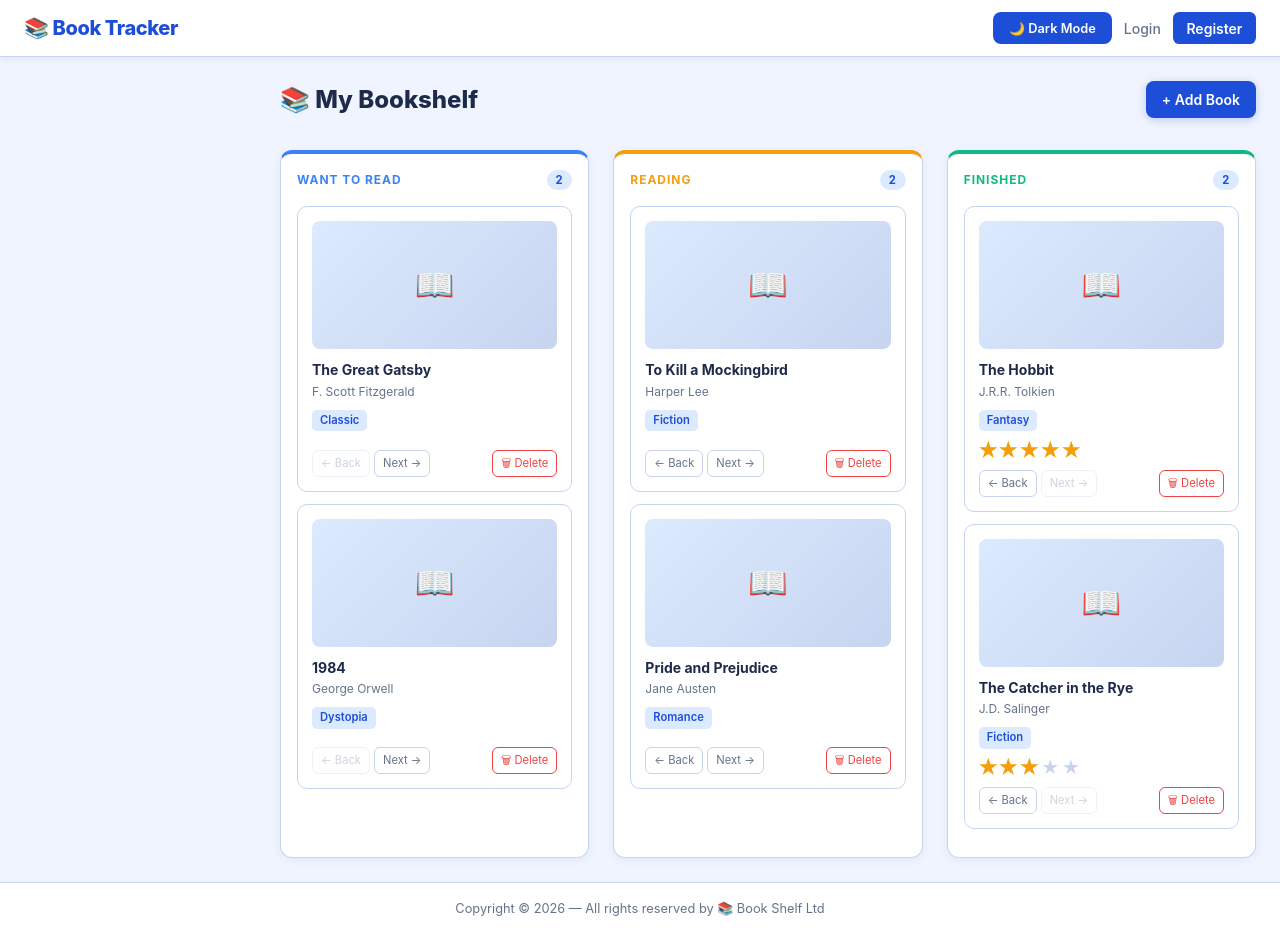
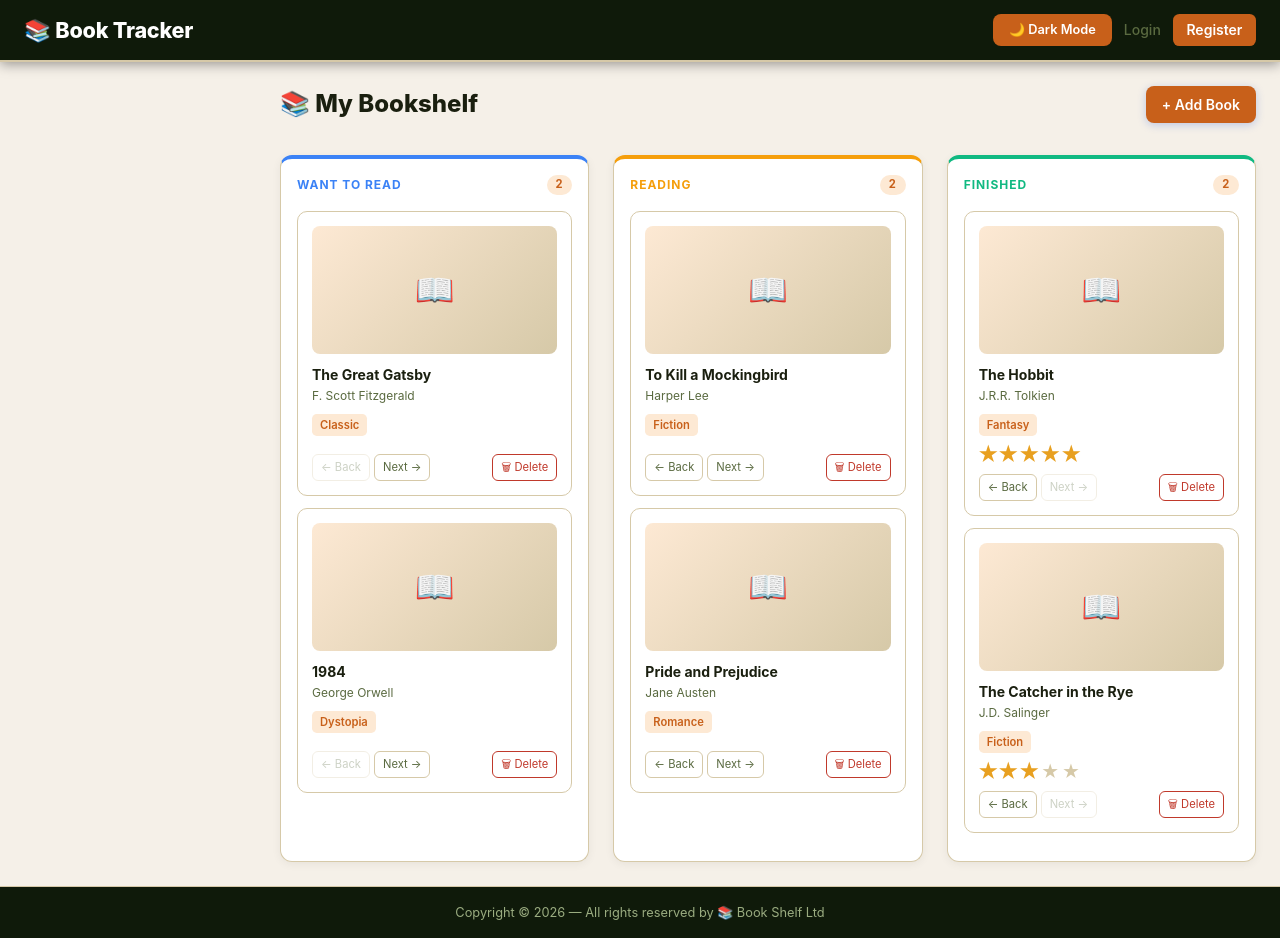
Before and after one commit to MohammadSahid232/Book-Shelf-Tracker, a React app in the folder frontend/: page /dashboard in a window 1280 px wide. Built offline with nearby package versions, Linux system fonts and the light colour scheme; the HTML template or start-up script is replaced by a standard one.

Commit message:
feat: Apply custom dark olive green and orange theme colors to match the user's reference image exactly

```diff
--- a/frontend/src/components/ThemeToggle.jsx
+++ b/frontend/src/components/ThemeToggle.jsx
@@ -7,33 +7,43 @@ const ThemeToggle = () => {
     const root = document.documentElement;
 
     if (isDarkMode) {
+      // Dark: BookShelf image — dark forest olive green + orange accents
       root.classList.add("dark");
       localStorage.setItem("theme", "dark");
-      root.style.setProperty("--color-primary", "#3b82f6");
-      root.style.setProperty("--color-primary-hover", "#2563eb");
-      root.style.setProperty("--color-secondary", "#60a5fa");
-      root.style.setProperty("--color-bg", "#0b1120");
-      root.style.setProperty("--color-surface", "#111827");
-      root.style.setProperty("--color-border", "#1e3a5f");
-      root.style.setProperty("--color-text", "#e2e8f0");
-      root.style.setProperty("--color-text-muted", "#94a3b8");
-      root.style.setProperty("--color-badge-bg", "#1e3a5f");
-      root.style.setProperty("--color-badge-text", "#93c5fd");
-      root.style.setProperty("--color-card-hover", "#1a2744");
+      root.style.setProperty("--color-bg",            "#1a2415");
+      root.style.setProperty("--color-surface",        "#243020");
+      root.style.setProperty("--color-border",         "#3a5030");
+      root.style.setProperty("--color-text",           "#f0ede5");
+      root.style.setProperty("--color-text-muted",     "#9aac80");
+      root.style.setProperty("--color-primary",        "#e8843a");
+      root.style.setProperty("--color-primary-hover",  "#c8601a");
+      root.style.setProperty("--color-secondary",      "#f0a060");
+      root.style.setProperty("--color-accent",         "#f5b880");
+      root.style.setProperty("--color-badge-bg",       "#3a5030");
+      root.style.setProperty("--color-badge-text",     "#f0a060");
+      root.style.setProperty("--color-card-hover",     "#2e3e28");
+      root.style.setProperty("--color-star",           "#f5c040");
+      root.style.setProperty("--color-danger",         "#e05050");
+      root.style.setProperty("--color-danger-hover",   "#1f0f0f");
     } else {
+      // Light: warm off-white + olive green + orange accents
       root.classList.remove("dark");
       localStorage.setItem("theme", "light");
-      root.style.setProperty("--color-primary", "#1d4ed8");
-      root.style.setProperty("--color-primary-hover", "#1e40af");
-      root.style.setProperty("--color-secondary", "#3b82f6");
-      root.style.setProperty("--color-bg", "#f0f4ff");
-      root.style.setProperty("--color-surface", "#ffffff");
-      root.style.setProperty("--color-border", "#c7d4f0");
-      root.style.setProperty("--color-text", "#1e2a4a");
-      root.style.setProperty("--color-text-muted", "#64748b");
-      root.style.setProperty("--color-badge-bg", "#dbeafe");
-      root.style.setProperty("--color-badge-text", "#1d4ed8");
-      root.style.setProperty("--color-card-hover", "#eff6ff");
+      root.style.setProperty("--color-bg",            "#f5f0e8");
+      root.style.setProperty("--color-surface",        "#ffffff");
+      root.style.setProperty("--color-border",         "#d6c9a8");
+      root.style.setProperty("--color-text",           "#1a1f0f");
+      root.style.setProperty("--color-text-muted",     "#5a6a40");
+      root.style.setProperty("--color-primary",        "#c8601a");
+      root.style.setProperty("--color-primary-hover",  "#a84e14");
+      root.style.setProperty("--color-secondary",      "#e8843a");
+      root.style.setProperty("--color-accent",         "#f0a060");
+      root.style.setProperty("--color-badge-bg",       "#fde9d4");
+      root.style.setProperty("--color-badge-text",     "#c8601a");
+      root.style.setProperty("--color-card-hover",     "#fdf3e7");
+      root.style.setProperty("--color-star",           "#e8a020");
+      root.style.setProperty("--color-danger",         "#c0392b");
+      root.style.setProperty("--color-danger-hover",   "#fdf0ee");
     }
   }, [isDarkMode]);
 
--- a/frontend/src/index.css
+++ b/frontend/src/index.css
@@ -3,46 +3,46 @@
 
 /* =========================================================
    BOOKSHELF APP — THEME DESIGN SYSTEM
-   Light: clean white + deep blue accents
-   Dark:  deep navy + bright blue accents
+   Light: warm off-white + olive-green + orange accents
+   Dark:  dark forest olive green + orange accents (BookShelf image)
    ========================================================= */
 
-/* --- Light Theme Defaults --- */
+/* --- Light Theme --- */
 :root {
-  --color-bg:         #f0f4ff;
-  --color-surface:    #ffffff;
-  --color-border:     #c7d4f0;
-  --color-text:       #1e2a4a;
-  --color-text-muted: #64748b;
-  --color-primary:    #1d4ed8;
-  --color-primary-hover: #1e40af;
-  --color-secondary:  #3b82f6;
-  --color-accent:     #60a5fa;
-  --color-badge-bg:   #dbeafe;
-  --color-badge-text: #1d4ed8;
-  --color-card-hover: #eff6ff;
-  --color-star:       #f59e0b;
-  --color-danger:     #ef4444;
-  --color-danger-hover: #fef2f2;
+  --color-bg:            #f5f0e8;
+  --color-surface:       #ffffff;
+  --color-border:        #d6c9a8;
+  --color-text:          #1a1f0f;
+  --color-text-muted:    #5a6a40;
+  --color-primary:       #c8601a;
+  --color-primary-hover: #a84e14;
+  --color-secondary:     #e8843a;
+  --color-accent:        #f0a060;
+  --color-badge-bg:      #fde9d4;
+  --color-badge-text:    #c8601a;
+  --color-card-hover:    #fdf3e7;
+  --color-star:          #e8a020;
+  --color-danger:        #c0392b;
+  --color-danger-hover:  #fdf0ee;
 }
 
-/* --- Dark (Blue) Theme --- */
+/* --- Dark Theme (BookShelf image palette) --- */
 .dark {
-  --color-bg:         #0b1120;
-  --color-surface:    #111827;
-  --color-border:     #1e3a5f;
-  --color-text:       #e2e8f0;
-  --color-text-muted: #94a3b8;
-  --color-primary:    #3b82f6;
-  --color-primary-hover: #2563eb;
-  --color-secondary:  #60a5fa;
-  --color-accent:     #93c5fd;
-  --color-badge-bg:   #1e3a5f;
-  --color-badge-text: #93c5fd;
-  --color-card-hover: #1a2744;
-  --color-star:       #fbbf24;
-  --color-danger:     #f87171;
-  --color-danger-hover: #1f1010;
+  --color-bg:            #1a2415;
+  --color-surface:       #243020;
+  --color-border:        #3a5030;
+  --color-text:          #f0ede5;
+  --color-text-muted:    #9aac80;
+  --color-primary:       #e8843a;
+  --color-primary-hover: #c8601a;
+  --color-secondary:     #f0a060;
+  --color-accent:        #f5b880;
+  --color-badge-bg:      #3a5030;
+  --color-badge-text:    #f0a060;
+  --color-card-hover:    #2e3e28;
+  --color-star:          #f5c040;
+  --color-danger:        #e05050;
+  --color-danger-hover:  #1f0f0f;
 }
 
 /* =========================================================
@@ -59,10 +59,10 @@ body {
    NAVBAR
    ========================================================= */
 .app-navbar {
-  background-color: var(--color-surface);
-  border-bottom: 1px solid var(--color-border);
-  box-shadow: 0 1px 8px rgba(30, 42, 74, 0.08);
-  padding: 0.75rem 1.5rem;
+  background-color: #0f1a0a;
+  border-bottom: 2px solid var(--color-border);
+  box-shadow: 0 2px 12px rgba(0, 0, 0, 0.4);
+  padding: 0.85rem 1.5rem;
   display: flex;
   align-items: center;
   justify-content: space-between;
@@ -73,10 +73,10 @@ body {
 }
 
 .app-navbar-brand {
-  font-size: 1.25rem;
+  font-size: 1.35rem;
   font-weight: 800;
-  color: var(--color-primary);
-  letter-spacing: -0.02em;
+  color: #ffffff;
+  letter-spacing: -0.01em;
   text-decoration: none;
 }
 
@@ -459,7 +459,7 @@ body {
 /* Sidebar */
 .app-sidebar {
   width: 16rem;
-  background-color: var(--color-surface);
+  background-color: #0f1a0a;
   border-right: 1px solid var(--color-border);
   overflow-y: auto;
   padding: 1.5rem 1rem;
@@ -516,13 +516,13 @@ body {
    FOOTER
    ========================================================= */
 .app-footer {
-  background-color: var(--color-surface);
+  background-color: #0f1a0a;
   border-top: 1px solid var(--color-border);
-  color: var(--color-text-muted);
+  color: #9aac80;
   text-align: center;
   padding: 1rem;
   font-size: 0.8rem;
-  transition: background-color 0.3s ease, border-color 0.3s ease;
+  transition: border-color 0.3s ease;
 }
 
 /* =========================================================
```
